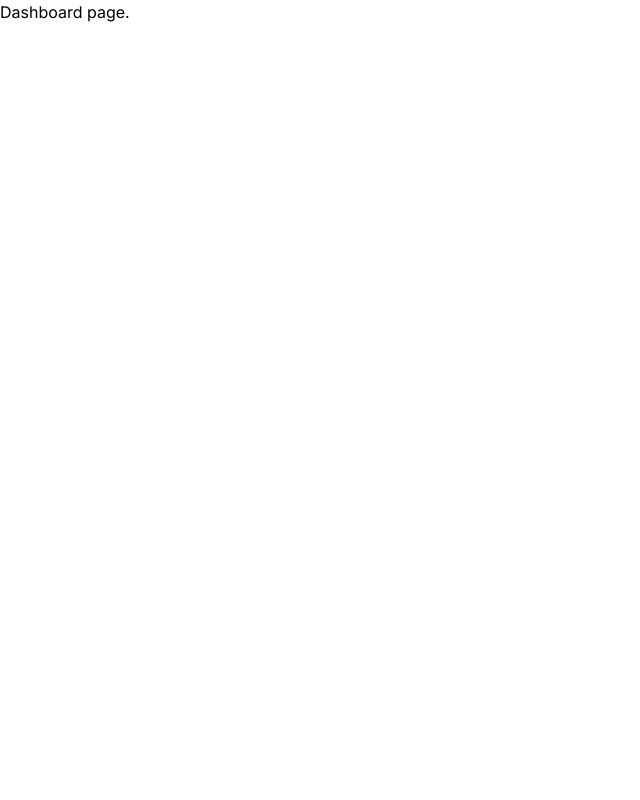
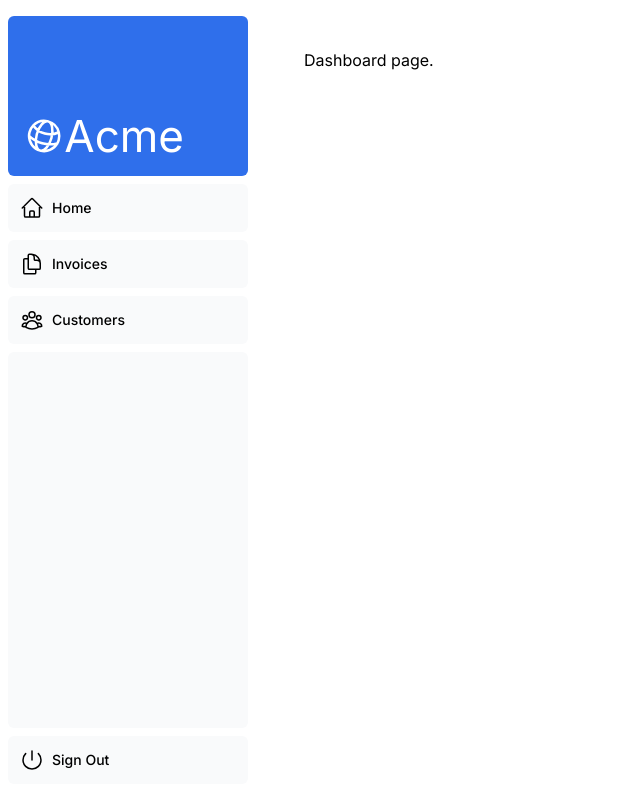
Before and after one commit to Devanshukoli/learn_react, a Next.js app in the folder roadmapdotsh/nextjs-dashboard/: page /dashboard in a window 1280 px wide. Shown: the whole page, without its empty margins (0-640 px from the left). Built offline with nearby package versions, Linux system fonts and the light colour scheme.

Commit message:
[ADD] Added files related to navigation around the pages.

```diff
--- /dev/null
+++ b/roadmapdotsh/nextjs-dashboard/app/dashboard/layout.tsx
@@ -0,0 +1,12 @@
+import SideNav from '@/app/ui/dashboard/sidenav';
+
+export default function Layout({ children }: { children: React.ReactNode }) {
+  return (
+    <div className="flex h-screen flex-col md:flex-row md:overflow-hidden">
+      <div className="w-full flex-none md:w-64">
+        <SideNav />
+      </div>
+      <div className="flex-grow p-6 md:overflow-y-auto md:p-12">{children}</div>
+    </div>
+  );
+}
--- a/roadmapdotsh/nextjs-dashboard/app/ui/dashboard/nav-links.tsx
+++ b/roadmapdotsh/nextjs-dashboard/app/ui/dashboard/nav-links.tsx
@@ -3,6 +3,7 @@
   HomeIcon,
   DocumentDuplicateIcon,
 } from '@heroicons/react/24/outline';
+import Link from 'next/link';
 
 // Map of links to display in the side navigation.
 // Depending on the size of the application, this would be stored in a database.
@@ -22,14 +23,14 @@
       {links.map((link) => {
         const LinkIcon = link.icon;
         return (
-          <a
+          <Link
             key={link.name}
             href={link.href}
             className="flex h-[48px] grow items-center justify-center gap-2 rounded-md bg-gray-50 p-3 text-sm font-medium hover:bg-sky-100 hover:text-blue-600 md:flex-none md:justify-start md:p-2 md:px-3"
           >
             <LinkIcon className="w-6" />
             <p className="hidden md:block">{link.name}</p>
-          </a>
+          </Link>
         );
       })}
     </>
```
